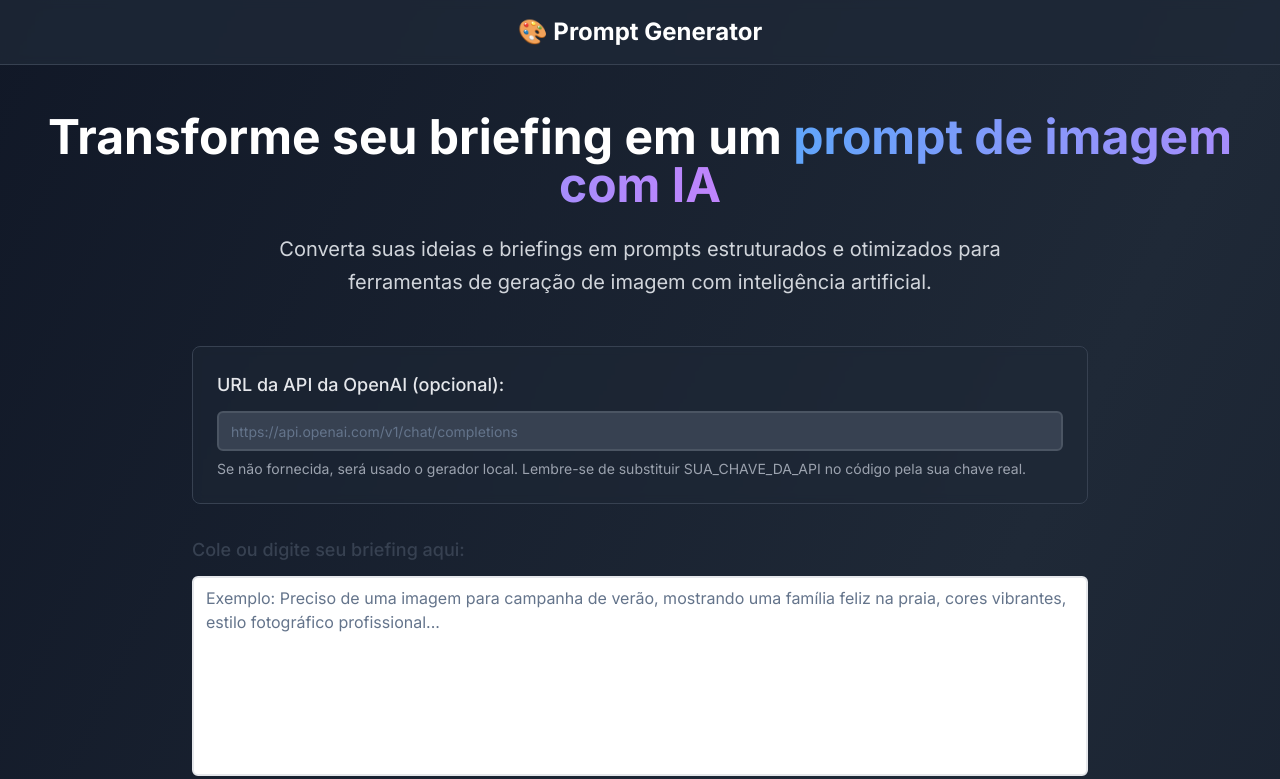
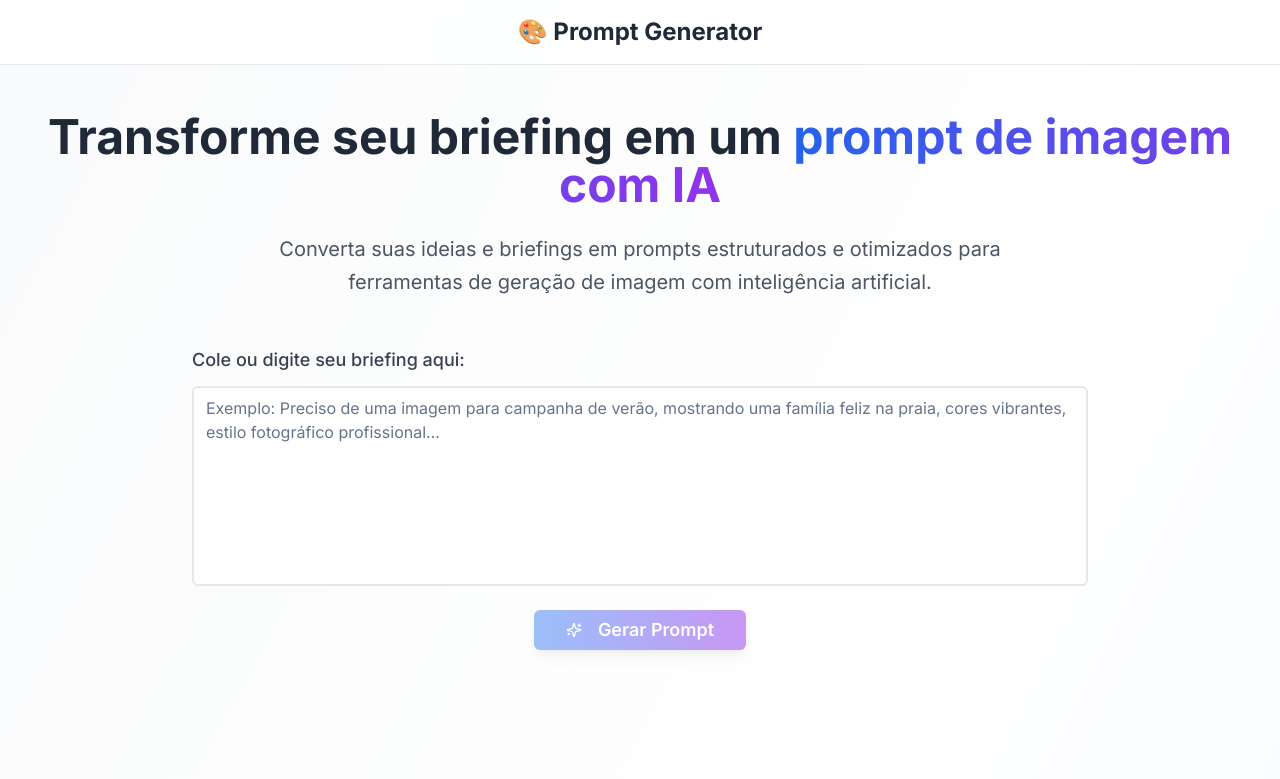
Before and after one commit to Adriel-Cabral/image-brief-forge, a React (Vite) app: page / in a window 1280 px wide. Shown: the top 779 px of the page. Built offline with nearby package versions, Linux system fonts and the light colour scheme.

Commit message:
Reverted to commit 9c3350a83aa68443633744d6e1db1088456b606b

```diff
--- a/src/pages/Index.tsx
+++ b/src/pages/Index.tsx
@@ -1,51 +1,33 @@
-
 import { useState } from 'react';
 import BriefingForm from '@/components/BriefingForm';
 import PromptCard from '@/components/PromptCard';
 import BriefingTips from '@/components/BriefingTips';
 import BriefingExamples from '@/components/BriefingExamples';
 import { generateStructuredPrompt } from '@/utils/promptGenerator';
-import { Input } from '@/components/ui/input';
-import { Label } from '@/components/ui/label';
-import { toast } from 'sonner';
 
 const Index = () => {
   const [generatedPrompt, setGeneratedPrompt] = useState<string>('');
   const [originalBriefing, setOriginalBriefing] = useState<string>('');
   const [isLoading, setIsLoading] = useState(false);
-  const [apiUrl, setApiUrl] = useState<string>('');
 
   const handleGeneratePrompt = async (briefing: string) => {
     setIsLoading(true);
     setOriginalBriefing(briefing);
 
-    try {
-      console.log('Gerando prompt...', { briefing, apiUrl });
-
-      const prompt = await generateStructuredPrompt(briefing, apiUrl || undefined);
+    // Simula um delay de processamento para melhor UX
+    setTimeout(() => {
+      const prompt = generateStructuredPrompt(briefing);
       setGeneratedPrompt(prompt);
-
-      if (apiUrl) {
-        toast.success('Prompt gerado com sucesso!', {
-          description: 'Requisição à API da OpenAI realizada com sucesso'
-        });
-      }
-    } catch (error) {
-      console.error('Erro ao gerar prompt:', error);
-      toast.error('Erro ao gerar prompt', {
-        description: 'Usando geração local como fallback'
-      });
-    } finally {
       setIsLoading(false);
-    }
+    }, 1500);
   };
 
   return (
-    <div className="min-h-screen bg-gradient-to-br from-gray-900 via-gray-800 to-gray-900">
+    <div className="min-h-screen bg-gradient-to-br from-gray-50 via-white to-blue-50">
       {/* Header */}
-      <header className="bg-gray-800/80 backdrop-blur-sm border-b border-gray-700 sticky top-0 z-10">
+      <header className="bg-white/80 backdrop-blur-sm border-b border-gray-200 sticky top-0 z-10">
         <div className="container mx-auto px-4 py-4">
-          <h1 className="text-2xl font-bold text-white text-center">
+          <h1 className="text-2xl font-bold text-gray-800 text-center">
             🎨 Prompt Generator
           </h1>
         </div>
@@ -54,36 +36,16 @@ const Index = () => {
       {/* Main Content */}
       <main className="container mx-auto px-4 py-12">
         <div className="text-center mb-12">
-          <h1 className="text-4xl md:text-5xl font-bold text-white mb-6 leading-tight">
+          <h1 className="text-4xl md:text-5xl font-bold text-gray-800 mb-6 leading-tight">
             Transforme seu briefing em um{' '}
-            <span className="bg-gradient-to-r from-blue-400 to-purple-400 bg-clip-text text-transparent">
+            <span className="bg-gradient-to-r from-blue-600 to-purple-600 bg-clip-text text-transparent">
               prompt de imagem com IA
             </span>
           </h1>
-          <p className="text-xl text-gray-300 max-w-3xl mx-auto leading-relaxed">
+          <p className="text-xl text-gray-600 max-w-3xl mx-auto leading-relaxed">
             Converta suas ideias e briefings em prompts estruturados e otimizados
             para ferramentas de geração de imagem com inteligência artificial.
           </p>
-        </div>
-
-        {/* API Configuration */}
-        <div className="mb-8 max-w-4xl mx-auto">
-          <div className="bg-gray-800/50 backdrop-blur-sm rounded-lg p-6 border border-gray-700">
-            <Label htmlFor="api-url" className="text-lg font-medium text-gray-200 mb-3 block">
-              URL da API da OpenAI (opcional):
-            </Label>
-            <Input
-              id="api-url"
-              type="url"
-              value={apiUrl}
-              onChange={(e) => setApiUrl(e.target.value)}
-              placeholder="https://api.openai.com/v1/chat/completions"
-              className="text-base bg-gray-700 border-2 border-gray-600 text-white placeholder-gray-400 focus:border-blue-400 transition-colors duration-200"
-            />
-            <p className="text-sm text-gray-400 mt-2">
-              Se não fornecida, será usado o gerador local. Lembre-se de substituir SUA_CHAVE_DA_API no código pela sua chave real.
-            </p>
-          </div>
         </div>
 
         {/* Form Section */}
@@ -98,10 +60,10 @@ const Index = () => {
         {generatedPrompt && (
           <div className="mb-12">
             <div className="text-center mb-8">
-              <h2 className="text-3xl font-semibold text-white mb-3">
+              <h2 className="text-3xl font-semibold text-gray-800 mb-3">
                 ✨ Seu Prompt Está Pronto!
               </h2>
-              <p className="text-gray-300">
+              <p className="text-gray-600">
                 Agora você pode usar este prompt em qualquer ferramenta de IA para gerar imagens incríveis.
               </p>
             </div>
@@ -116,9 +78,9 @@ const Index = () => {
         {isLoading && (
           <div className="text-center py-12">
             <div className="inline-flex items-center space-x-3">
-              <div className="animate-spin rounded-full h-8 w-8 border-b-2 border-blue-400"></div>
-              <span className="text-lg text-gray-300">
-                {apiUrl ? 'Consultando API da OpenAI...' : 'Estruturando seu prompt...'}
+              <div className="animate-spin rounded-full h-8 w-8 border-b-2 border-blue-600"></div>
+              <span className="text-lg text-gray-600">
+                Estruturando seu prompt...
               </span>
             </div>
           </div>
@@ -132,9 +94,9 @@ const Index = () => {
       </main>
 
       {/* Footer */}
-      <footer className="bg-gray-800 border-t border-gray-700 py-8 mt-16">
+      <footer className="bg-gray-50 border-t border-gray-200 py-8 mt-16">
         <div className="container mx-auto px-4 text-center">
-          <p className="text-gray-400">
+          <p className="text-gray-600">
             Criado para facilitar a geração de prompts para IA de imagens
           </p>
         </div>
--- a/src/utils/promptGenerator.ts
+++ b/src/utils/promptGenerator.ts
@@ -1,53 +1,8 @@
 
-export const generateStructuredPrompt = async (briefing: string, apiUrl?: string): Promise<string> => {
-  // Se não for fornecida uma URL da API, usa o gerador local
-  if (!apiUrl) {
-    return generateLocalPrompt(briefing);
-  }
+export const generateStructuredPrompt = (briefing: string): string => {
+  // Simula o processamento de um briefing em um prompt estruturado
+  // Em uma implementação real, isso seria conectado a uma API de IA
 
-  try {
-    console.log('Fazendo requisição para a API da OpenAI:', apiUrl);
-
-    const response = await fetch(apiUrl, {
-      method: 'POST',
-      headers: {
-        'Authorization': 'Bearer SUA_CHAVE_DA_API',
-        'Content-Type': 'application/json',
-      },
-      body: JSON.stringify({
-        model: "gpt-3.5-turbo",
-        messages: [
-          {
-            role: "system",
-            content: "Você atua como um especialista em desenvolver prompts eficazes para ferramentas de geração de imagens com inteligência artificial. Com base no briefing apresentado, elabore um prompt bem estruturado e criativo, que traduza com clareza a ideia proposta."
-          },
-          {
-            role: "user",
-            content: `Transforme o seguinte briefing em um prompt que será usado por uma IA de geração de imagem:\n\n${briefing.trim()}`
-          }
-        ]
-      }),
-    });
-
-    if (!response.ok) {
-      throw new Error(`Erro na requisição: ${response.status} ${response.statusText}`);
-    }
-
-    const data = await response.json();
-    console.log('Resposta da API da OpenAI:', data);
-
-    // Extrai o prompt da resposta da OpenAI
-    return data.choices?.[0]?.message?.content || generateLocalPrompt(briefing);
-
-  } catch (error) {
-    console.error('Erro ao fazer requisição para OpenAI:', error);
-    // Fallback para geração local em caso de erro
-    return generateLocalPrompt(briefing);
-  }
-};
-
-// Função local mantida como fallback
-const generateLocalPrompt = (briefing: string): string => {
   const prompt = `${briefing.trim()}
 
 --ar 16:9 --style raw --v 6.1
```
